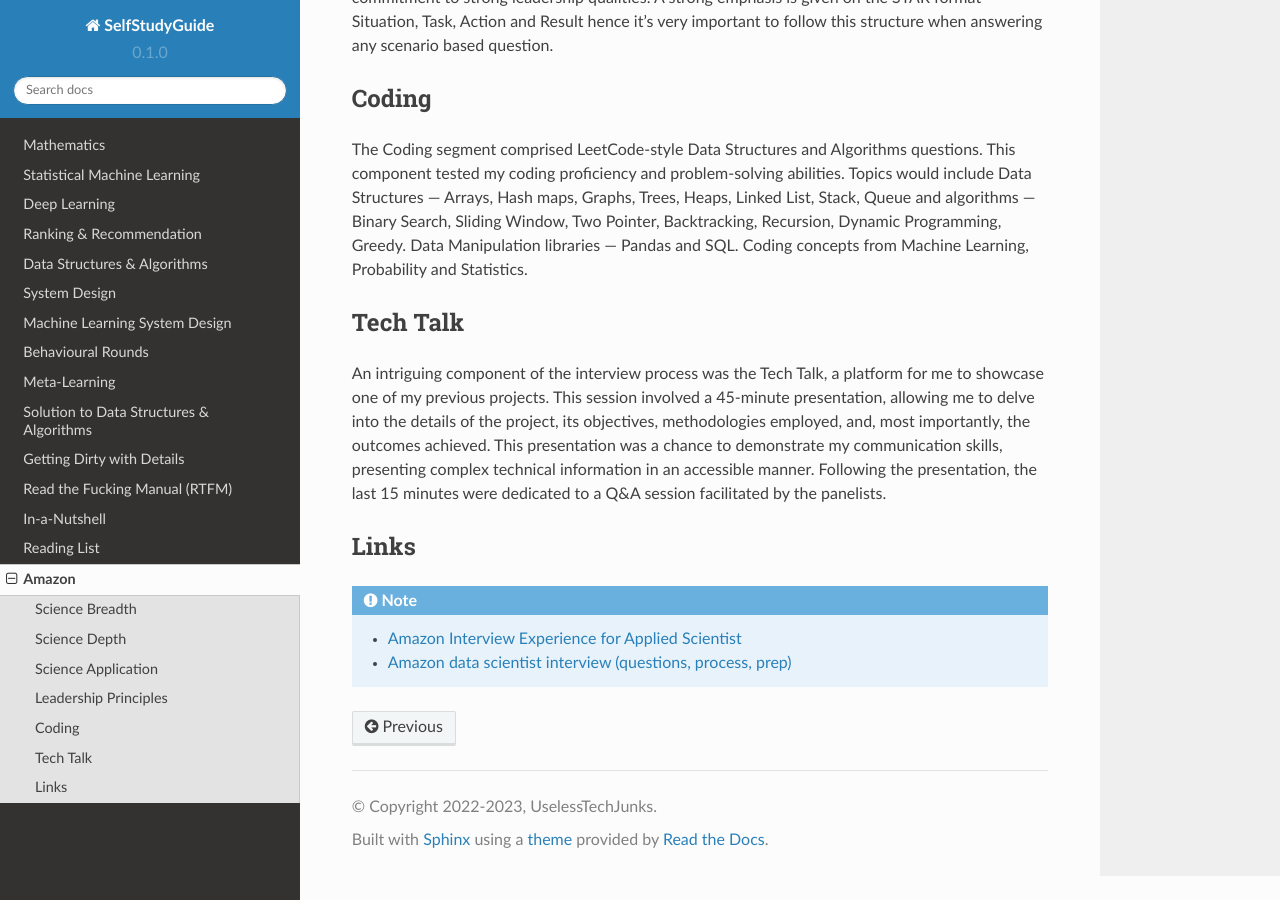
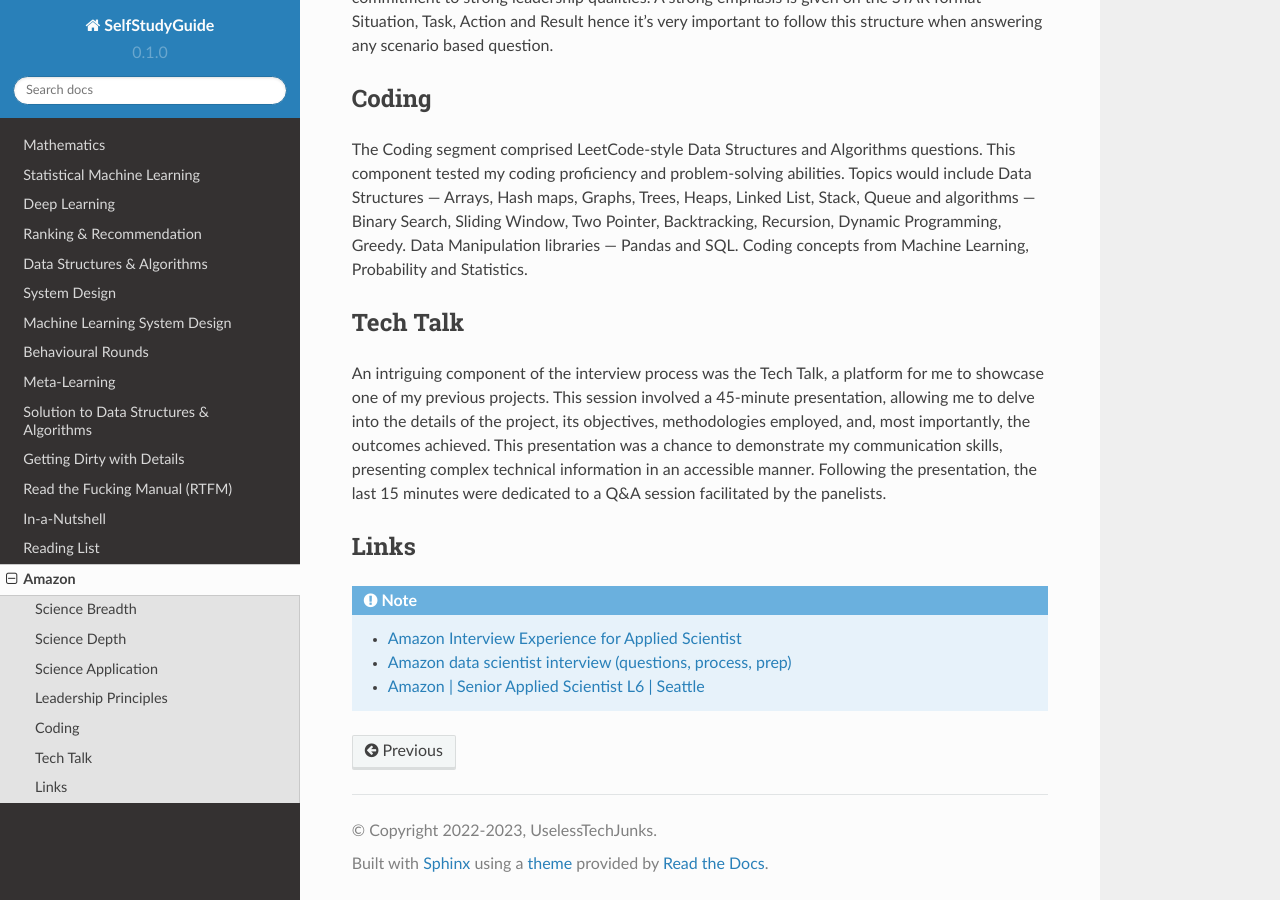
Before and after one commit to uselesstechjunks/leetcode, a Sphinx documentation site: the page built from docs/source/company/amzn.rst, in a window 1280 px wide and 900 px high, scrolled down 1190 px. Built offline with Sphinx 7.4.7 and the Read the Docs theme 2.0.0, drawn with Linux system fonts in a browser that asks for light colours.

Commit message:
Update amzn.rst

```diff
--- a/docs/source/company/amzn.rst
+++ b/docs/source/company/amzn.rst
@@ -39,3 +39,4 @@ Links
 .. note::
 	* `Amazon Interview Experience for Applied Scientist <https://www.geeksforgeeks.org/amazon-interview-experience-for-applied-scientist/>`_
 	* `Amazon data scientist interview (questions, process, prep) <https://igotanoffer.com/blogs/tech/amazon-data-science-interview>`_
+	* `Amazon | Senior Applied Scientist L6 | Seattle <https://leetcode.com/discuss/compensation/685178/amazon-senior-applied-scientist-l6-seattle>`_
```
